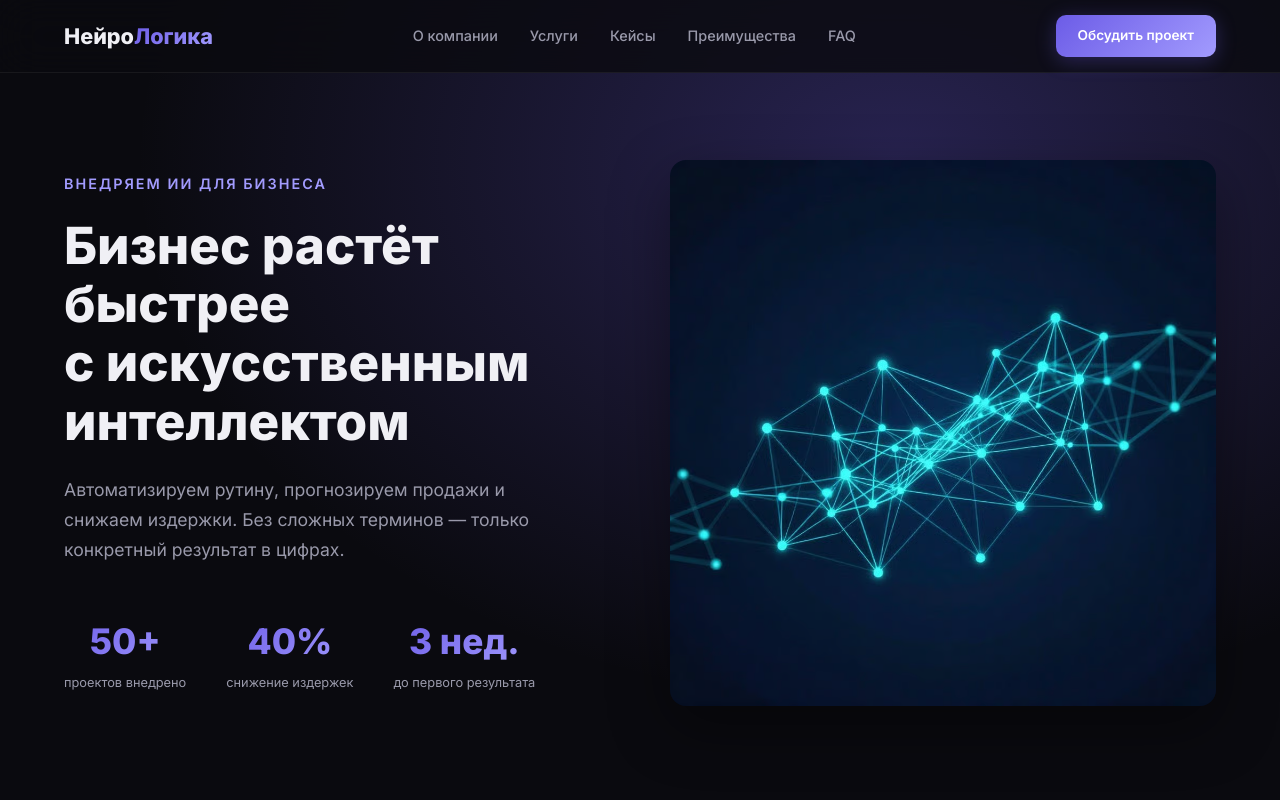
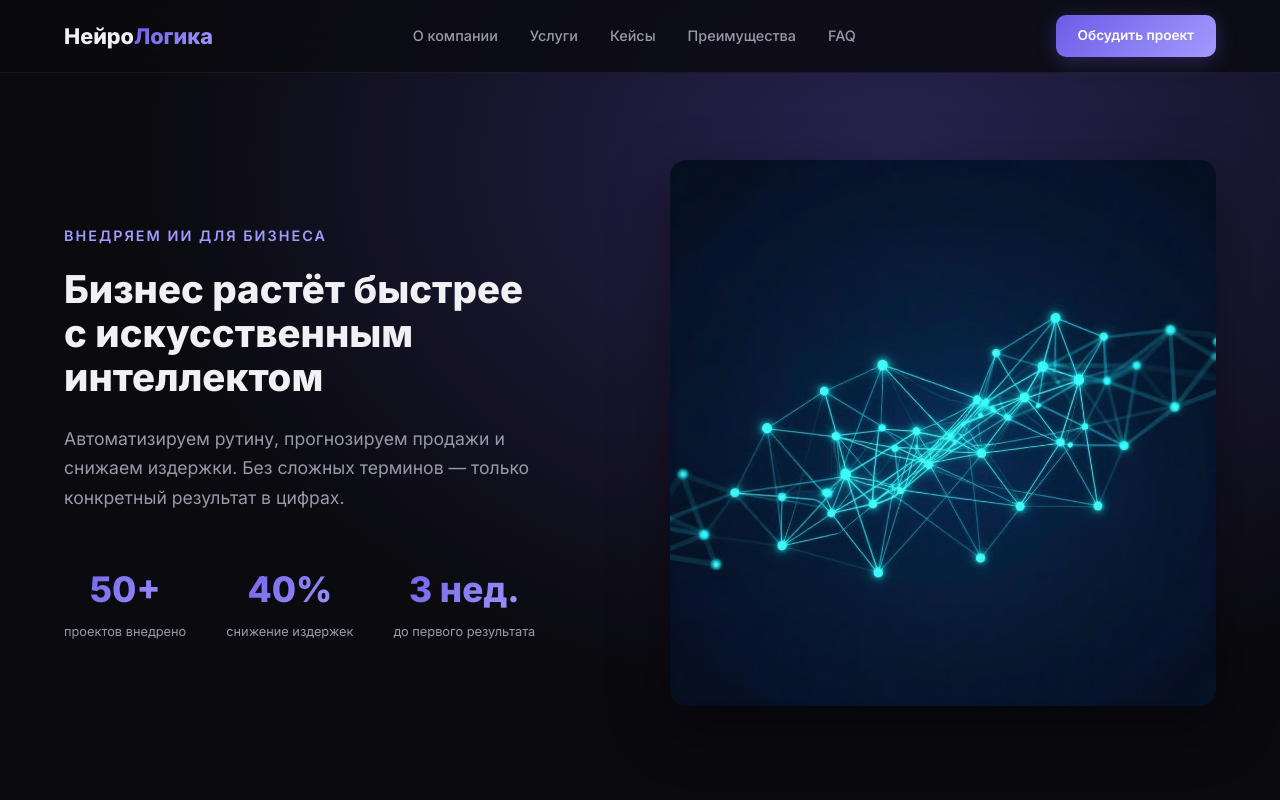
Before and after one commit to dmitya30/autobizz, a plain HTML site: page index.html in a window 1280 px wide. Shown: the top 800 px of the page. Drawn offline with Linux system fonts and the light colour scheme.

Commit message:
Update style.css

```diff
--- a/css/style.css
+++ b/css/style.css
@@ -250,7 +250,7 @@ a {
 }
 
 .hero__title {
-  font-size: clamp(2rem, 5vw, 3.2rem);
+  font-size: clamp(2rem, 3vw, 3.2rem);
   font-weight: 800;
   line-height: 1.15;
   margin-bottom: 24px;
```
